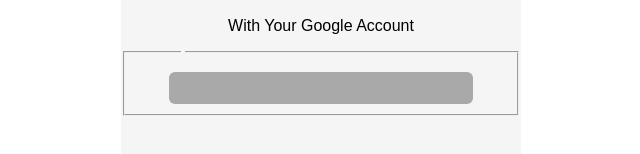
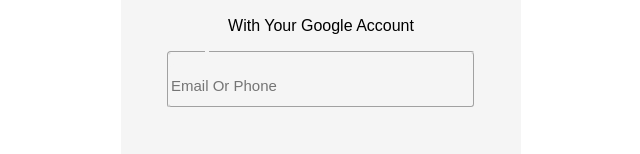
Before and after one commit to TheoW03/Google-SignInPage, a plain HTML site: page index.html in a window 1280 px wide. Shown: the part 290-444 px from the top of the page, without its empty margins (219-859 px from the left). Drawn offline with Linux system fonts and the light colour scheme.

Commit message:
Added fieldset. and trying to add animation

```diff
--- a/Scripts.js
+++ b/Scripts.js
@@ -2,13 +2,17 @@
 function click2() {
     var element = document.getElementById("sign");
     var ignoreClickOnMeElement = document.getElementById('inpputUser');
+    var InpuEle = document.getElementById('inpputUser')
     document.addEventListener('click', function (event) {
         var isClickInsideElement = ignoreClickOnMeElement.contains(event.target);
         if (!isClickInsideElement) {
             element.innerHTML = '<legend></legend>';
+            InpuEle.placeholder = 'Email Or Phone';
         } else {
-            element.innerHTML = '<legend>email or phone</legend>';
+            element.innerHTML = '<legend>Email Or Phone</legend>';
+            InpuEle.placeholder = '';
         }
+
     });
 
 }
--- a/index.html
+++ b/index.html
@@ -11,12 +11,11 @@
             <p id="signInP">Sign in</p>
 
              <p>With Your Google Account</p>
-
             <form  autocomplete="off">
                 <fieldset>
                     <legend id="sign" >
                     </legend>
-               <input type="sign-in" id="inpputUser" onclick="click2()" >
+               <input type="sign-in" id="inpputUser" onclick="click2()"  placeholder="Email Or Phone">
             </fieldset>
             </form>
 
--- a/style.css
+++ b/style.css
@@ -17,18 +17,19 @@
     font-family: sans-serif;
 }
 #inpputUser{
-    background-color: darkgray;
     border-radius: 6px;
+    background-color: whitesmoke;
     border-style: none;
-    height: 30px;
+    height: 40px;
     width: 300px;
+    border-style: none;
+    font-size: 15px;
 
 }
-#inpputUser:focus{
+#inpputUser:focus {
     outline-style: none;
     border-bottom: solid 3px rgb(0,128,255);
-
-
+   /* font-size: 20px;  */
 }
 
 #sign{
@@ -37,12 +38,22 @@
     margin-left: 12%;
     margin-bottom: 4%;
     font-size: 12px;
+    font-family: sans-serif;
+    color:rgb(0,128,255);
+}
+
+fieldset
+{
+  border-radius: 4px;
+  border-color: whitesmoke;
+  max-width:0px;
+  padding:0px;
+  margin:auto;
+  float: center;
+
+}
 
 
-}
-fieldset{
-    min-width:auto;
-}
 p{
     font-family: sans-serif;
 }
```
